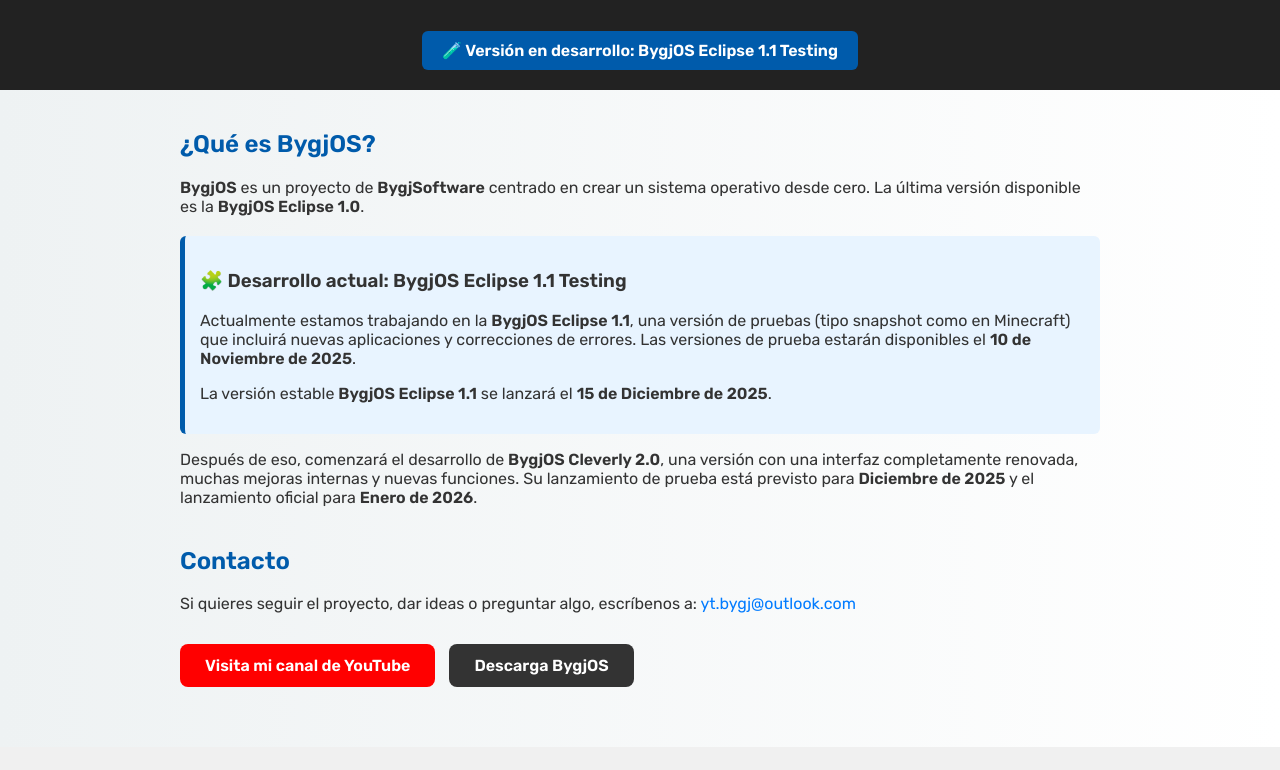
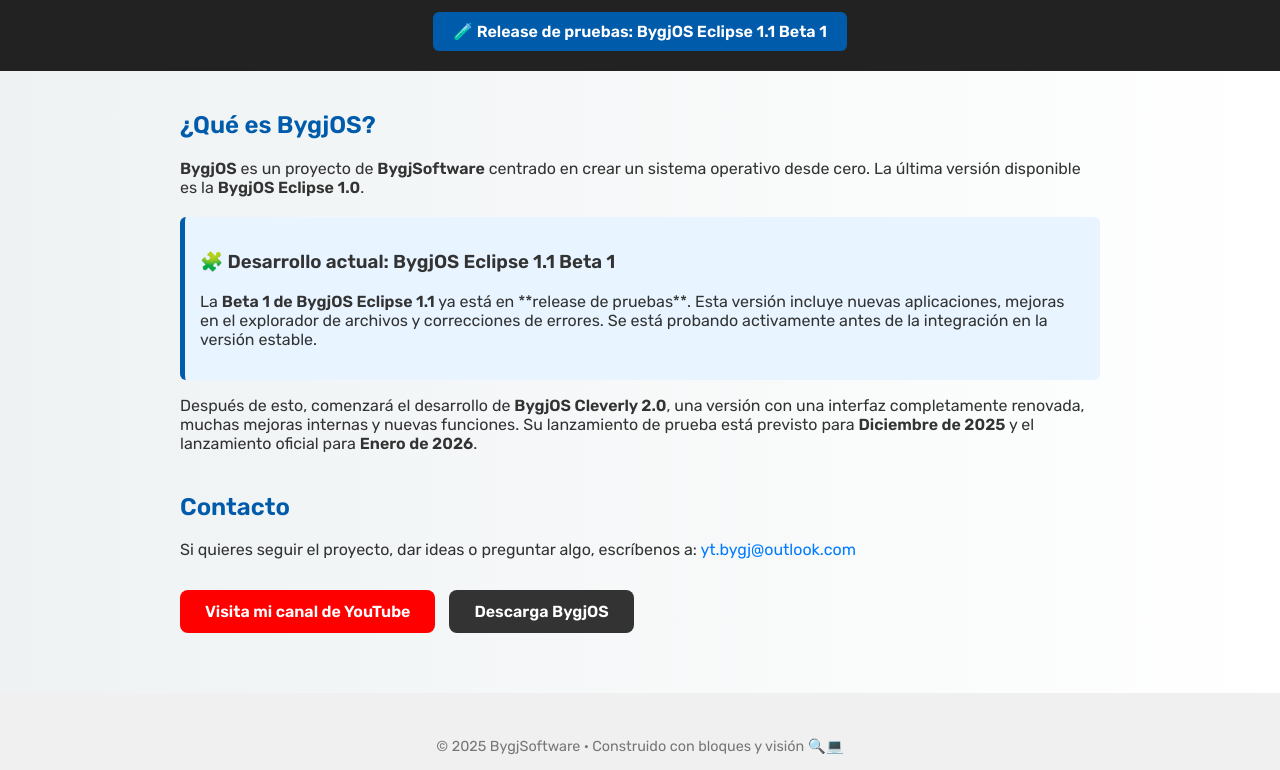
Before and after one commit to BygjGamer34/bygjgamer34.github.io, a plain HTML site: page index.html in a window 1280 px wide. Shown: the part 142-912 px from the top of the page. Drawn offline with Linux system fonts and the light colour scheme.

Commit message:
Update index.html

```diff
--- a/index.html
+++ b/index.html
@@ -1,4 +1,4 @@
-eases<!DOCTYPE html>
+<!DOCTYPE html>
 <html lang="es">
 <head>
   <meta charset="UTF-8" />
@@ -71,7 +71,7 @@
   <header>
     <h1>BygjSoftware</h1>
     <p>Desarrollando BygjOS: mi sistema operativo personal 🚀💻</p>
-    <div class="dev-banner">🧪 Versión en desarrollo: BygjOS Eclipse 1.1 Testing</div>
+    <div class="dev-banner">🧪 Release de pruebas: BygjOS Eclipse 1.1 Beta 1</div>
   </header>
 
   <section>
@@ -79,13 +79,12 @@
     <p><strong>BygjOS</strong> es un proyecto de <strong>BygjSoftware</strong> centrado en crear un sistema operativo desde cero. La última versión disponible es la <strong>BygjOS Eclipse 1.0</strong>.</p>
 
     <div class="highlight">
-      <h3>🧩 Desarrollo actual: BygjOS Eclipse 1.1 Testing</h3>
-      <p>Actualmente estamos trabajando en la <strong>BygjOS Eclipse 1.1</strong>, una versión de pruebas (tipo snapshot como en Minecraft) que incluirá nuevas aplicaciones y correcciones de errores.
-      Las versiones de prueba estarán disponibles el <strong>10 de Noviembre de 2025</strong>.</p>
-      <p>La versión estable <strong>BygjOS Eclipse 1.1</strong> se lanzará el <strong>15 de Diciembre de 2025</strong>.</p>
+      <h3>🧩 Desarrollo actual: BygjOS Eclipse 1.1 Beta 1</h3>
+      <p>La <strong>Beta 1 de BygjOS Eclipse 1.1</strong> ya está en **release de pruebas**. Esta versión incluye nuevas aplicaciones, mejoras en el explorador de archivos y correcciones de errores.
+      Se está probando activamente antes de la integración en la versión estable.</p>
     </div>
 
-    <p>Después de eso, comenzará el desarrollo de <strong>BygjOS Cleverly 2.0</strong>, una versión con una interfaz completamente renovada, muchas mejoras internas y nuevas funciones.
+    <p>Después de esto, comenzará el desarrollo de <strong>BygjOS Cleverly 2.0</strong>, una versión con una interfaz completamente renovada, muchas mejoras internas y nuevas funciones.
     Su lanzamiento de prueba está previsto para <strong>Diciembre de 2025</strong> y el lanzamiento oficial para <strong>Enero de 2026</strong>.</p>
   </section>
 
```
